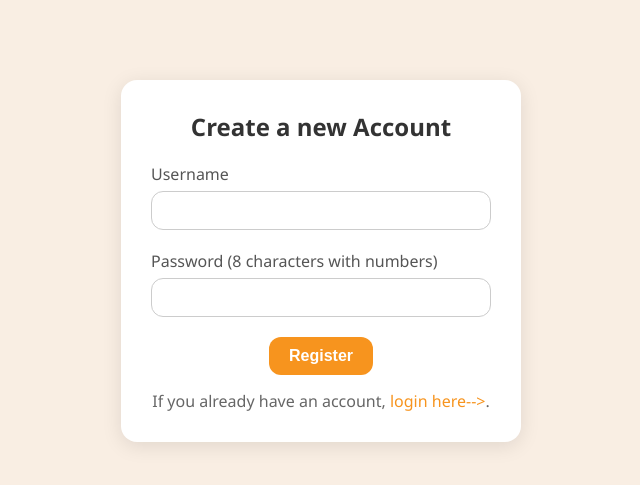
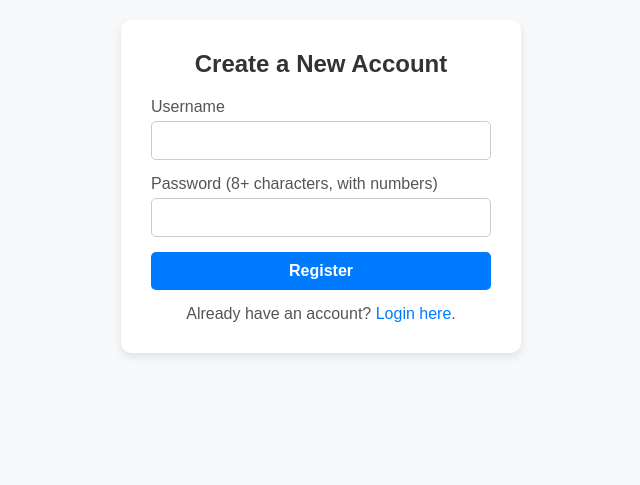
Before and after one commit to asam-23/webProject-maint, a PHP site: page /register.php in a window 1280 px wide. Shown: the top 485 px of the page, without its empty margins (319-959 px from the left). Run offline with PHP 8.4, Linux system fonts and the light colour scheme.

Commit message:
WEB-8 update register screen

```diff
--- a/register.php
+++ b/register.php
@@ -1,6 +1,7 @@
 <?php
 session_start();
 
+// Redirect if already logged in
 if (isset($_SESSION['user_id'])) {
     header("Location: books.php");
     exit();
@@ -11,10 +12,12 @@ include 'db_connection.php';
 $error_message = "";
 $success_message = "";
 
+// Handle form submission
 if ($_SERVER['REQUEST_METHOD'] == 'POST') {
-    $username = $_POST['username'];
+    $username = trim($_POST['username']);
     $password = $_POST['password'];
 
+    // Check if username already exists
     $query = "SELECT * FROM users WHERE username = ?";
     $stmt = $conn->prepare($query);
     $stmt->bind_param("s", $username);
@@ -24,12 +27,13 @@ if ($_SERVER['REQUEST_METHOD'] == 'POST') {
     if ($result->num_rows > 0) {
         $error_message = "Username already exists!";
     } else {
+        // Insert new user (note: password hashing recommended)
         $query = "INSERT INTO users (username, password) VALUES (?, ?)";
         $stmt = $conn->prepare($query);
         $stmt->bind_param("ss", $username, $password);
         $stmt->execute();
 
-        $success_message = "Registration successful! You can now <a href='login.php'>login here</a>";
+        $success_message = "Registration successful! You can now <a href='login.php' style='color: #007bff; text-decoration: none;'>login here</a>.";
     }
 }
 ?>
@@ -44,7 +48,7 @@ if ($_SERVER['REQUEST_METHOD'] == 'POST') {
         function validatePassword() {
             var password = document.getElementById("password").value;
             var errorMessage = document.getElementById("password-error");
-            var passwordPattern = /^(?=.*[0-9]).{8,}$/;
+            var passwordPattern = /^(?=.*[0-9]).{8,}$/; // Must contain numbers and be at least 8 characters
 
             if (!passwordPattern.test(password)) {
                 errorMessage.style.display = "block";
@@ -57,32 +61,38 @@ if ($_SERVER['REQUEST_METHOD'] == 'POST') {
         }
     </script>
 </head>
-<body>
-    <div class="form-container">
-        <h2>Create a new Account</h2>
+<body style="background-color: #f8f9fa; font-family: 'Arial', sans-serif; margin: 0; padding: 20px;">
 
-        <!-- عرض رسالة الخطأ إذا كانت موجودة -->
+    <div class="form-container" style="max-width: 400px; margin: auto; background: #ffffff; padding: 30px; border-radius: 10px; box-shadow: 0 4px 10px rgba(0,0,0,0.1);">
+        <h2 style="text-align: center; color: #333;">Create a New Account</h2>
+
+        <!-- Display error or success messages -->
         <?php if ($error_message): ?>
-            <div class="error-message"><?= $error_message ?></div>
+            <div class="error-message" style="color: #dc3545; background-color: #f8d7da; padding: 10px; margin-bottom: 15px; border-radius: 5px;"><?= $error_message ?></div>
         <?php endif; ?>
 
         <?php if ($success_message): ?>
-            <div class="success-message"><?= $success_message ?></div>
+            <div class="success-message" style="color: #28a745; background-color: #d4edda; padding: 10px; margin-bottom: 15px; border-radius: 5px;"><?= $success_message ?></div>
         <?php endif; ?>
 
+        <!-- Registration Form -->
         <form action="register.php" method="POST" onsubmit="return validatePassword()">
-            <div class="input-group">
-                <label for="username">Username</label>
-                <input type="text" id="username" name="username" required>
+            <div class="input-group" style="margin-bottom: 15px;">
+                <label for="username" style="display: block; margin-bottom: 5px; color: #555;">Username</label>
+                <input type="text" id="username" name="username" required style="width: 100%; padding: 10px; border: 1px solid #ccc; border-radius: 5px;">
             </div>
-            <div class="input-group">
-                <label for="password">Password (8 characters with numbers)</label>
-                <input type="password" id="password" name="password" required>
-                <div id="password-error" class="error-message" style="display: none;"></div>
+
+            <div class="input-group" style="margin-bottom: 15px;">
+                <label for="password" style="display: block; margin-bottom: 5px; color: #555;">Password (8+ characters, with numbers)</label>
+                <input type="password" id="password" name="password" required style="width: 100%; padding: 10px; border: 1px solid #ccc; border-radius: 5px;">
+                <div id="password-error" class="error-message" style="display: none; color: #dc3545; margin-top: 5px;"></div>
             </div>
-            <button type="submit" class="btn">Register</button>
+
+            <button type="submit" class="btn" style="width: 100%; padding: 10px; background-color: #007bff; color: white; border: none; border-radius: 5px; font-size: 16px; cursor: pointer;">Register</button>
         </form>
-        <p>If you already have an account, <a href="login.php">login here--></a>.</p>
+
+        <p style="text-align: center; margin-top: 15px; color: #555;">Already have an account? <a href="login.php" style="color: #007bff; text-decoration: none;">Login here</a>.</p>
     </div>
+
 </body>
 </html>
```
